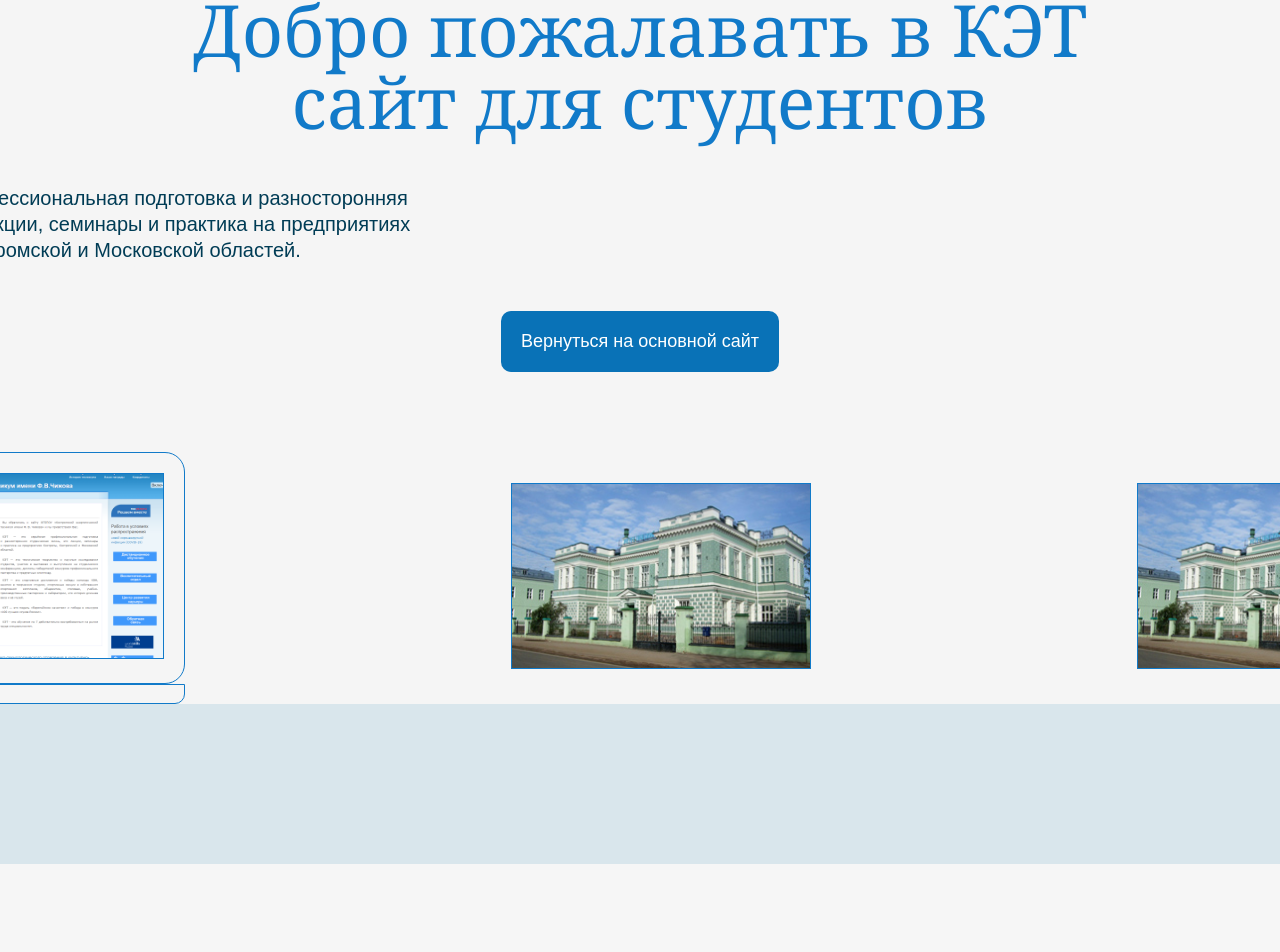
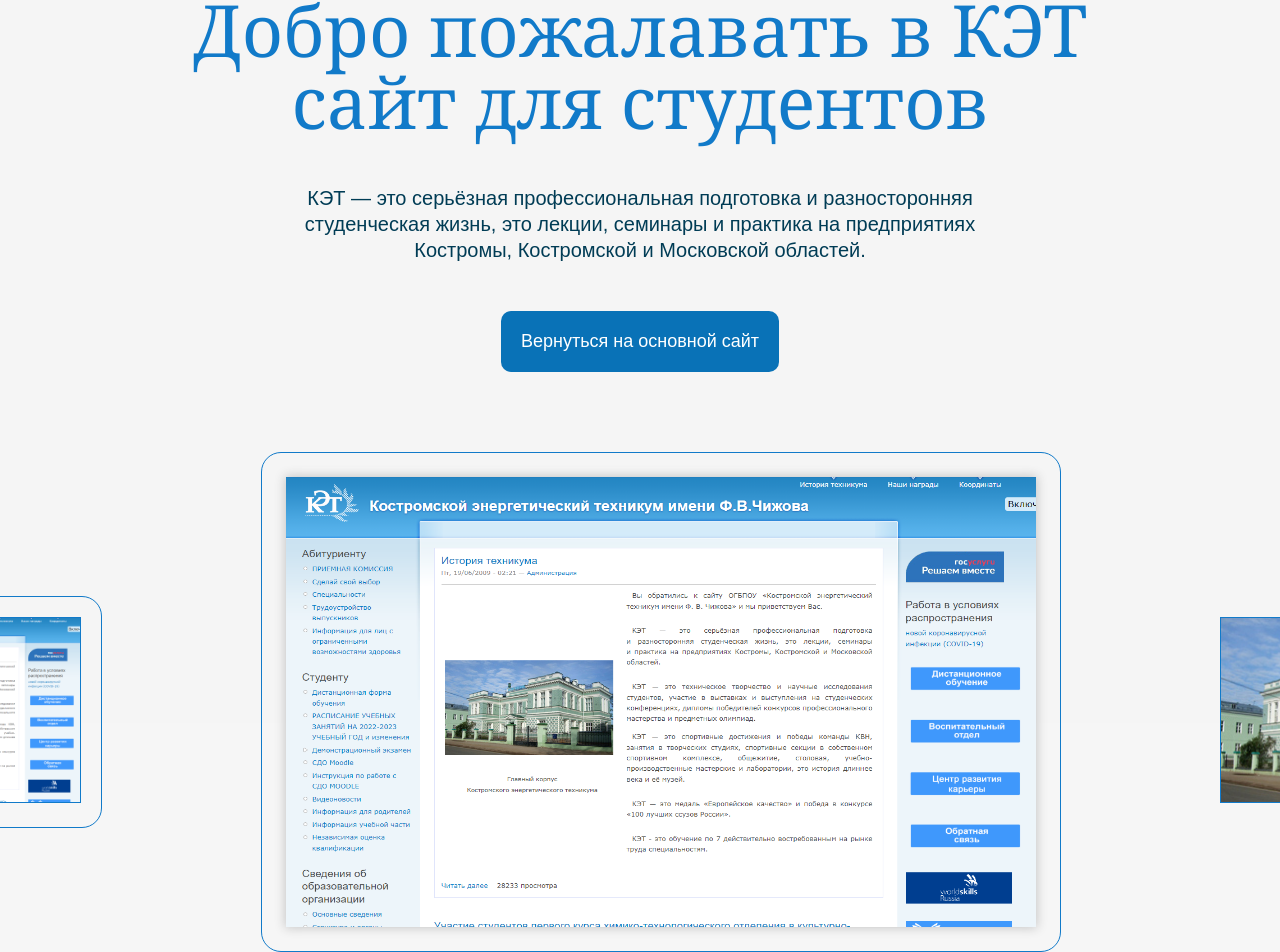
Before and after one commit to Alexrus-cyber/KetEnterprise, a React (Create React App) app: page / in a window 1280 px wide. Shown: the part 177-1129 px from the top of the page. Before the commit the page ends 1041 px from the top, so only its background shows below. Built offline with nearby package versions, Linux system fonts and the light colour scheme.

Commit message:
Landing page update

```diff
--- a/src/Components/Landing/WelcomePage/Welcome.module.css
+++ b/src/Components/Landing/WelcomePage/Welcome.module.css
@@ -98,12 +98,14 @@
     border: 1px solid #117ac9;
 }
 .imageLine{
-    width: 100%;
+    width: 120%;
     height: 20px;
+    position: relative;
+    border-bottom-left-radius: 50px ;
+    border-bottom-right-radius: 50px ;
 
-    border-bottom-left-radius: 10px ;
-    border-bottom-right-radius: 10px ;
     border: 1px solid #117ac9;
+    right: 85px;
 }
 .flex {
     display: flex;
@@ -113,3 +115,18 @@
 .inlineBlock{
     display: inline-block;
 }
+
+.tablet{
+    width: 800px;
+    height: 500px;
+    border: 1px solid #117ac9;
+    display: flex;
+    justify-content: center;
+    align-items: center;
+    border-radius: 20px;
+}
+.imageTablet{
+    width: 750px;
+    height: 450px;
+    box-shadow: #c5c5c5 0px 0px 10px 1px;
+}
--- a/src/Components/Landing/WelcomePage/WelcomePage.jsx
+++ b/src/Components/Landing/WelcomePage/WelcomePage.jsx
@@ -7,9 +7,9 @@
     return (
             <div className={styles.container}>
                 <div className={styles.welcome}>
-                    <div className={styles.superTitle}>
+                    <div className={styles.superTitle}> {/*Первый заголовок*/}
                             <Title/>
-                        <div className={styles.buttonContainer}>
+                        <div className={styles.buttonContainer + ' ' + styles.flex}>
                             <p className={styles.p}>
                                 КЭТ — это серьёзная профессиональная подготовка и
                                 разносторонняя студенческая жизнь, это лекции, семинары и
@@ -20,29 +20,31 @@
                                 <a style={{textDecoration: "none", color: "white"}} href={'http://spo-ket.ru/'}>  <button className={styles.button}>Вернуться на основной сайт</button></a>
                             </div>
                     </div>
-                        <div className={styles.second}>
+                        <div className={styles.second}> {/*Второй Галлерея*/}
                             <div className={styles.flex}>
                                 <div className={styles.inlineBlock}>
                                     <div className={styles.imageLap}>
                                         <img className={styles.imageLaptop} src={image} alt={''}/>
                                     </div>
+                                </div>
+                            </div> {/*Планшет*/}
+                            <div className={styles.flex}>
+                                <div className={styles.inlineBlock}>
+                                    <div className={styles.tablet}>
+                                        <img className={styles.imageTablet} src={image} alt={''}/>
+                                    </div>
                                     <div className={styles.imageLine}></div>
                                 </div>
-                            </div>
+                            </div> {/*Ноутбук*/}
                             <div>
                                 <div>
                                     <img className={styles.imageLaptop}  src={image1} alt={''}/>
                                 </div>
-                            </div>
-                            <div>
-                                <div>
-                                    <img className={styles.imageLaptop}  src={image1} alt={''}/>
-                                </div>
-                            </div>
+                            </div> {/*Телефон*/}
                         </div>
                         <div className={styles.third}>
 
-                        </div>
+                        </div> {/*Третий блок*/}
                 </div>
             </div>
 
```
